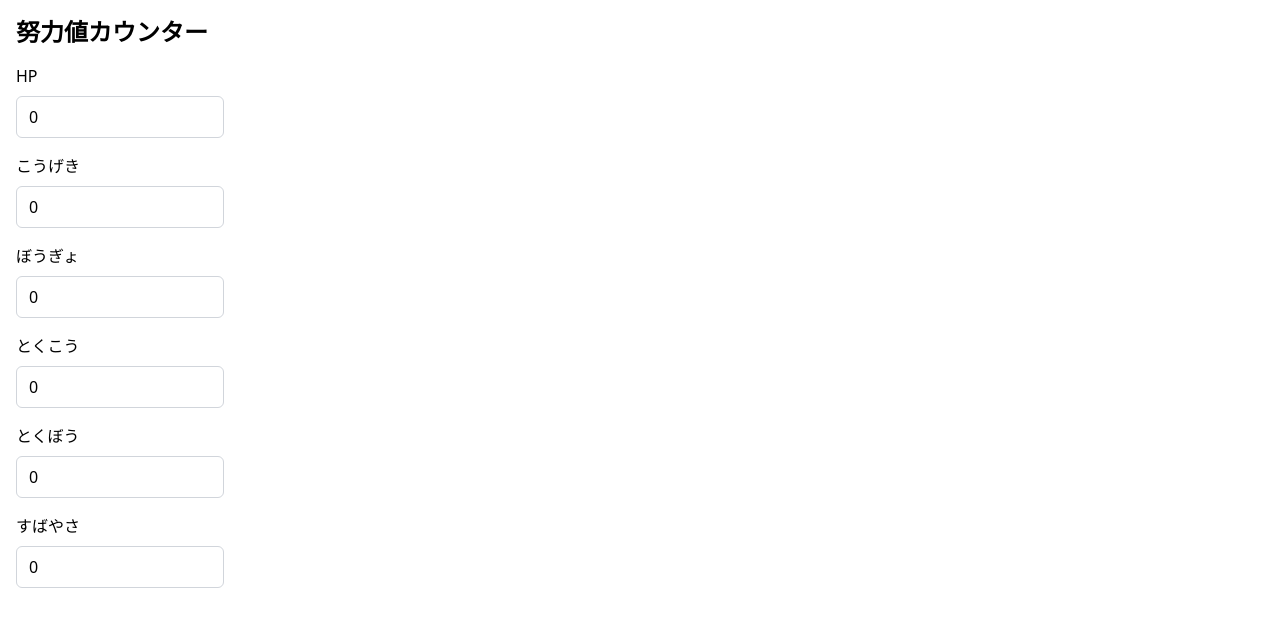
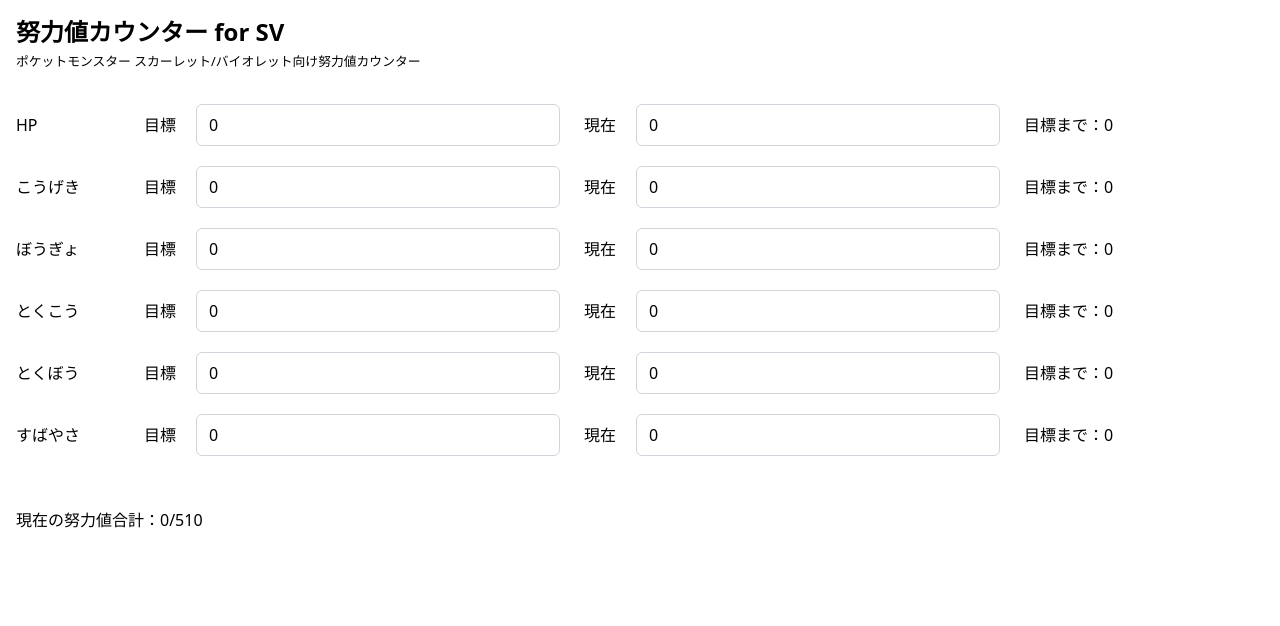
Before and after one commit to snrrrns/evs_counter, a Nuxt app: page / in a window 1280 px wide. Shown: the top 626 px of the page. Built offline with nearby package versions, Linux system fonts and the light colour scheme.

Commit message:
Improve: UI調整

```diff
--- a/components/form/InputEffortValue.vue
+++ b/components/form/InputEffortValue.vue
@@ -1,13 +1,13 @@
 <template>
-  <div class="w-1/3">
-    <label class="block font-medium mb-2">{{ label }}</label>
+  <div class="w-1/3 flex flex-row items-center">
+    <label class="block font-medium mr-5">{{ label }}</label>
     <input
       :value="effortValue"
-      @blur="updateEffortValue"
+      @input="updateEffortValue"
       type="number"
       min="0"
       max="252"
-      class="w-full border border-gray-300 rounded-md py-2 px-3 mb-4"
+      class="w-full border border-gray-300 rounded-md py-2 px-3"
     />
   </div>
 </template>
@@ -64,7 +64,9 @@ export default defineComponent({
     },
   },
   methods: {
-    updateEffortValue(event: FocusEvent) {
+    updateEffortValue(event: Event) {
+      console.log(event);
+
       const newValue = (event.target as HTMLInputElement).value
 
       this.effortValue = newValue;
--- a/pages/index.vue
+++ b/pages/index.vue
@@ -1,34 +1,69 @@
 <template>
   <div class="container mx-auto p-4">
-    <h1 class="text-2xl font-bold mb-4">努力値カウンター</h1>
+    <h1 class="text-2xl font-bold">努力値カウンター for SV</h1>
+    <p class="mb-8"><small>ポケットモンスター スカーレット/バイオレット向け努力値カウンター</small></p>
 
-    <div class="flex flex-col md:flex-row gap-4">
-      <div class="w-full md:w-1/2">
-        <InputEffortValue v-model="effortValues.hp" label="HP" />
-        <InputEffortValue v-model="effortValues.attack" label="こうげき" />
-        <InputEffortValue v-model="effortValues.defense" label="ぼうぎょ" />
-        <InputEffortValue v-model="effortValues.specialAttack" label="とくこう" />
-        <InputEffortValue v-model="effortValues.specialDefense" label="とくぼう" />
-        <InputEffortValue v-model="effortValues.speed" label="すばやさ" />
+    <div class="flex flex-row gap-4">
+      <div class="w-full whitespace-nowrap">
+        <div class="flex flex-row gap-6 items-center mb-5">
+          <h3 class="w-1/12">HP</h3>
+          <InputEffortValue v-model="hp.target" label="目標" />
+          <InputEffortValue v-model="hp.current" label="現在" />
+          <p>{{ `目標まで：${remainingValue(hp)}` }}</p>
+        </div>
+        <div class="flex flex-row gap-6 items-center mb-5">
+          <h3 class="w-1/12">こうげき</h3>
+          <InputEffortValue v-model="attack.target" label="目標" />
+          <InputEffortValue v-model="attack.current" label="現在" />
+          <p>{{ `目標まで：${remainingValue(attack)}` }}</p>
+        </div>
+        <div class="flex flex-row gap-6 items-center mb-5">
+          <h3 class="w-1/12">ぼうぎょ</h3>
+          <InputEffortValue v-model="defense.target" label="目標" />
+          <InputEffortValue v-model="defense.current" label="現在" />
+          <p>{{ `目標まで：${remainingValue(defense)}` }}</p>
+        </div>
+        <div class="flex flex-row gap-6 items-center mb-5">
+          <h3 class="w-1/12">とくこう</h3>
+          <InputEffortValue v-model="specialAttack.target" label="目標" />
+          <InputEffortValue v-model="specialAttack.current" label="現在" />
+          <p>{{ `目標まで：${remainingValue(specialAttack)}` }}</p>
+        </div>
+        <div class="flex flex-row gap-6 items-center mb-5">
+          <h3 class="w-1/12">とくぼう</h3>
+          <InputEffortValue v-model="specialAttack.target" label="目標" />
+          <InputEffortValue v-model="specialAttack.current" label="現在" />
+          <p>{{ `目標まで：${remainingValue(specialDefense)}` }}</p>
+        </div>
+        <div class="flex flex-row gap-6 items-center mb-5">
+          <h3 class="w-1/12">すばやさ</h3>
+          <InputEffortValue v-model="speed.target" label="目標" />
+          <InputEffortValue v-model="speed.current" label="現在" />
+          <p>{{ `目標まで：${remainingValue(speed)}` }}</p>
+        </div>
       </div>
     </div>
+
+    <p class="mt-8">{{ `現在の努力値合計：${remainingTotal}/${total}` }}</p>
   </div>
 </template>
 <script lang="ts">
 import { defineComponent } from 'vue';
 import InputEffortValue from '~/components/form/InputEffortValue.vue';
 
-type Stats = {
-  hp: string,
-  attack: string,
-  defense: string,
-  specialAttack: string,
-  specialDefense: string,
-  speed: string,
+type Params = {
+  target: string,
+  current: string,
 }
 
 type EffortValues = {
-  effortValues: Stats,
+  hp: Params,
+  attack: Params,
+  defense: Params,
+  specialAttack: Params,
+  specialDefense: Params,
+  speed: Params,
+  total: number,
 }
 
 export default defineComponent ({
@@ -41,15 +76,43 @@ export default defineComponent ({
        * inputタグのvalueを制御するにはnumber型よりも
        * string型で受け渡す方が扱いやすい
        */
-      effortValues: {
-        hp: '0',
-        attack: '0',
-        defense: '0',
-        specialAttack: '0',
-        specialDefense: '0',
-        speed: '0',
+      hp: {
+        target: '0',
+        current: '0',
       },
+      attack: {
+        target: '0',
+        current: '0',
+      },
+      defense: {
+        target: '0',
+        current: '0',
+      },
+      specialAttack: {
+        target: '0',
+        current: '0',
+      },
+      specialDefense: {
+        target: '0',
+        current: '0',
+      },
+      speed: {
+        target: '0',
+        current: '0',
+      },
+      total: 510,
     };
   },
+  computed: {
+    remainingTotal() {
+      const sumCurrentValue = parseInt(this.hp.current) + parseInt(this.attack.current) + parseInt(this.defense.current) + parseInt(this.specialAttack.current) + parseInt(this.specialDefense.current) + parseInt(this.speed.current);
+      return sumCurrentValue;
+    }
+  },
+  methods: {
+    remainingValue(value: Params) {
+      return parseInt(value.target, 10) - parseInt(value.current, 10);
+    }
+  }
 });
 </script>
```
